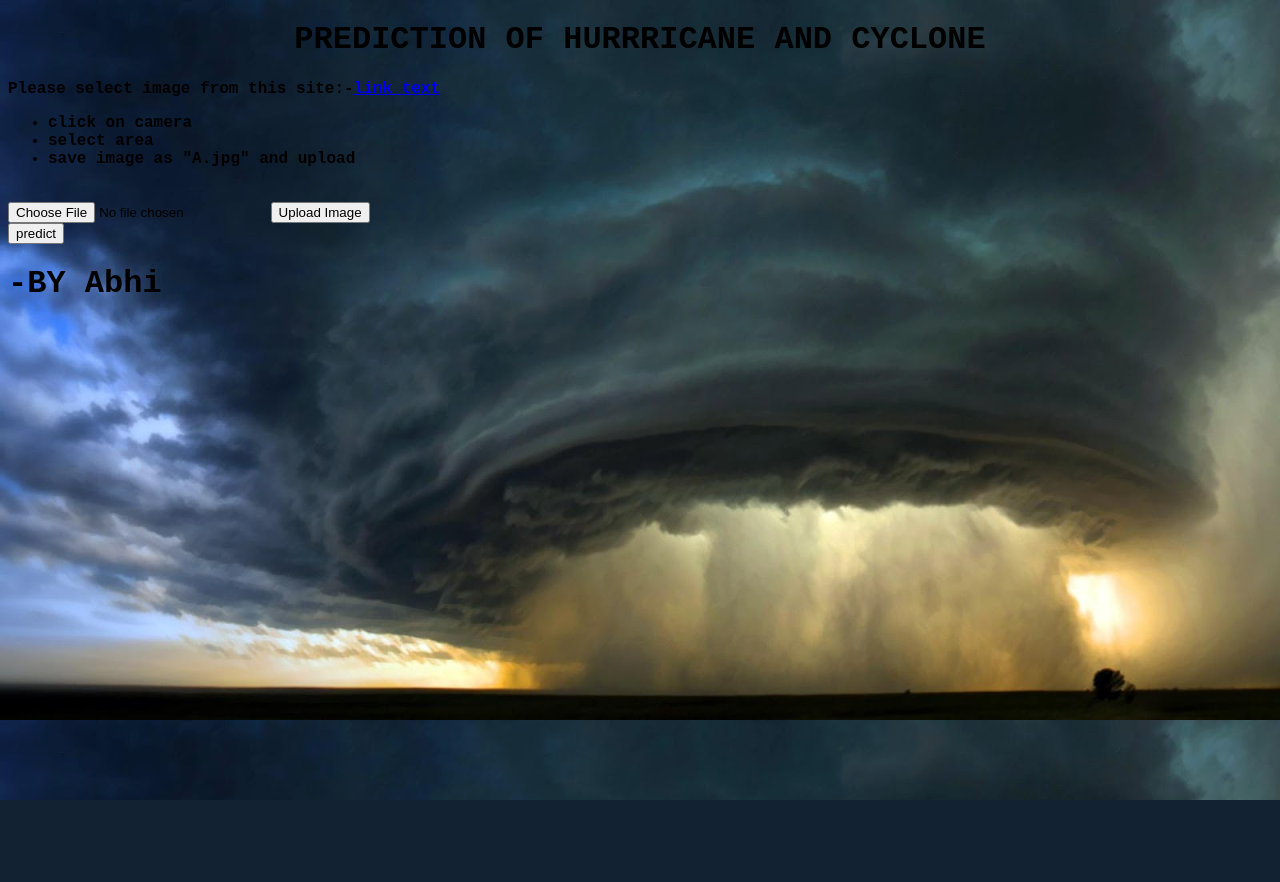
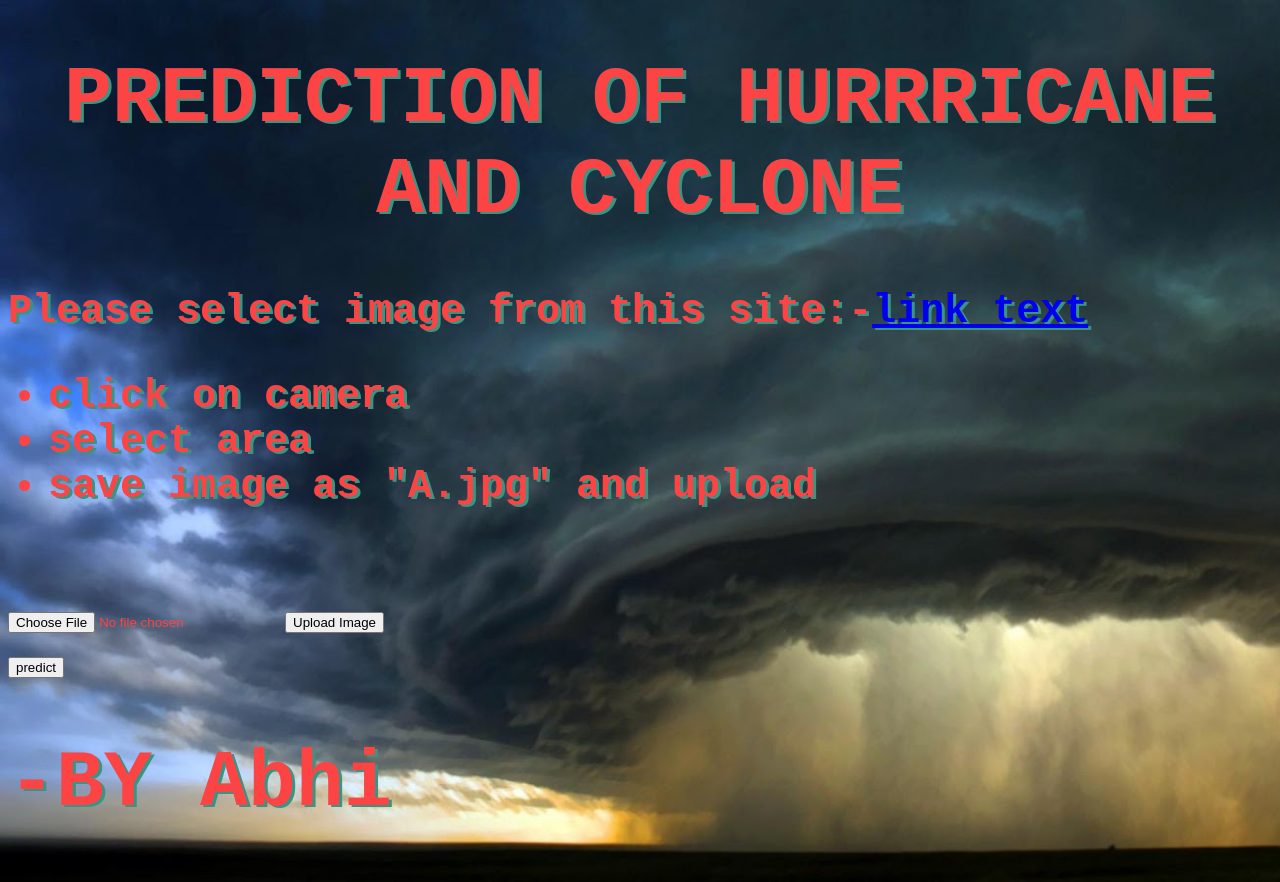
Before and after one commit to abhist20/Storm-detection-system-using-satellite-imagery-and-CNN, a PHP site: page / in a window 1280 px wide. Before the commit the page ends 800 px from the top, so only its background shows below. Run offline with PHP 8.4, Linux system fonts and the light colour scheme.

Commit message:
Update style.css

```diff
--- a/style.css
+++ b/style.css
@@ -10,5 +10,8 @@ html {
 
 body {
   font-family: "Courier New", Helvetica, sans-serif;
+  font-size: 40px;
+  text-shadow: 3px 2px #379683;
+     color: #FC4445;
 
   }
```
